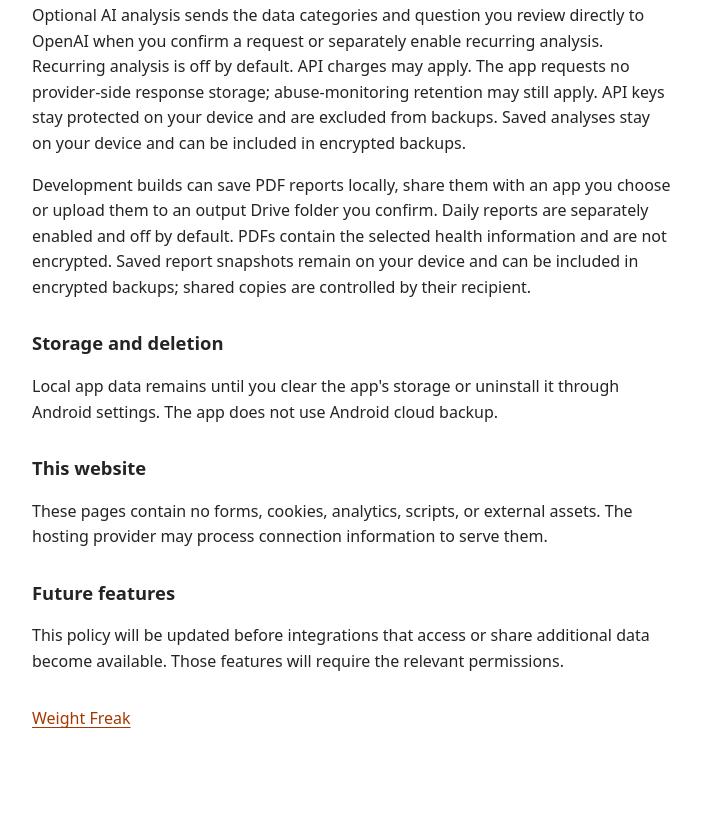
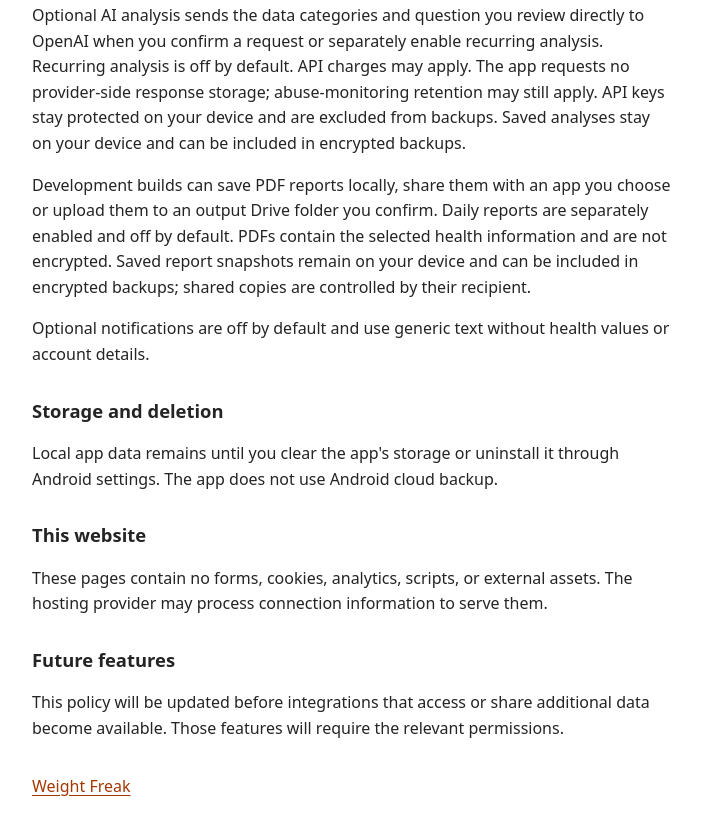
Before and after one commit to LachimB/weight-freak-info, a plain HTML site: page privacy.html in a window 1280 px wide. Shown: the part 1141-1976 px from the top of the page, without its empty margins (288-989 px from the left). Before the commit the page ends 1953 px from the top, so only its background shows below. Drawn offline with Linux system fonts and the light colour scheme.

Commit message:
Disclose optional generic notifications

```diff
--- a/privacy.html
+++ b/privacy.html
@@ -22,6 +22,7 @@
     <p>Recovery reads one backup file you choose from Drive or local storage. Decryption happens on your device. Replacing local data requires confirmation and a separately verified encrypted safety copy; external connections and automation must be reviewed afterward.</p>
     <p>Optional AI analysis sends the data categories and question you review directly to OpenAI when you confirm a request or separately enable recurring analysis. Recurring analysis is off by default. API charges may apply. The app requests no provider-side response storage; abuse-monitoring retention may still apply. API keys stay protected on your device and are excluded from backups. Saved analyses stay on your device and can be included in encrypted backups.</p>
     <p>Development builds can save PDF reports locally, share them with an app you choose or upload them to an output Drive folder you confirm. Daily reports are separately enabled and off by default. PDFs contain the selected health information and are not encrypted. Saved report snapshots remain on your device and can be included in encrypted backups; shared copies are controlled by their recipient.</p>
+    <p>Optional notifications are off by default and use generic text without health values or account details.</p>
     <h2>Storage and deletion</h2>
     <p>Local app data remains until you clear the app's storage or uninstall it through Android settings. The app does not use Android cloud backup.</p>
     <h2>This website</h2>
```
